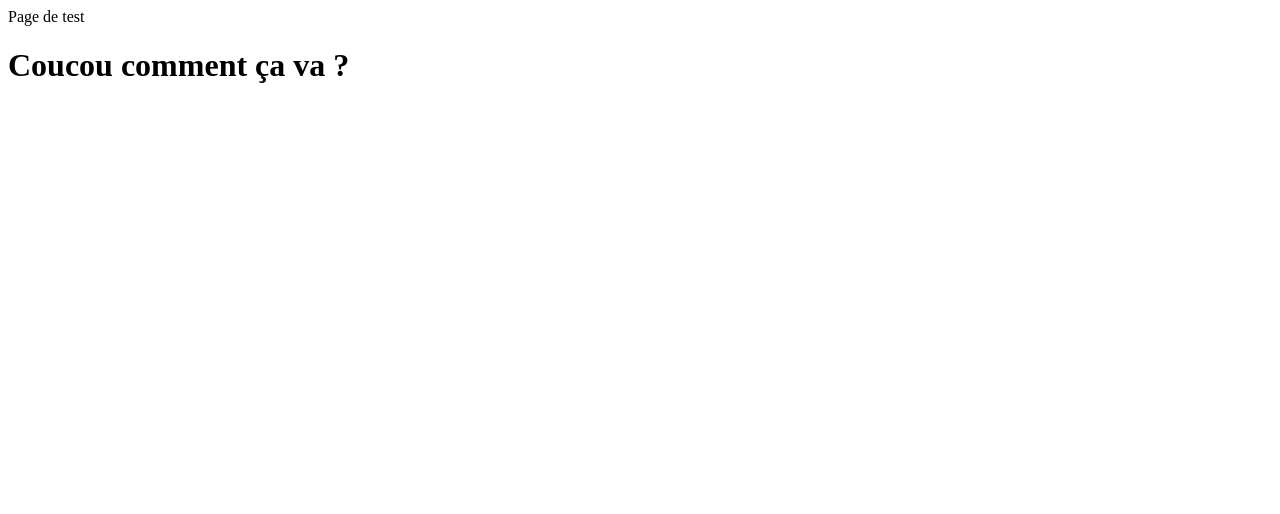
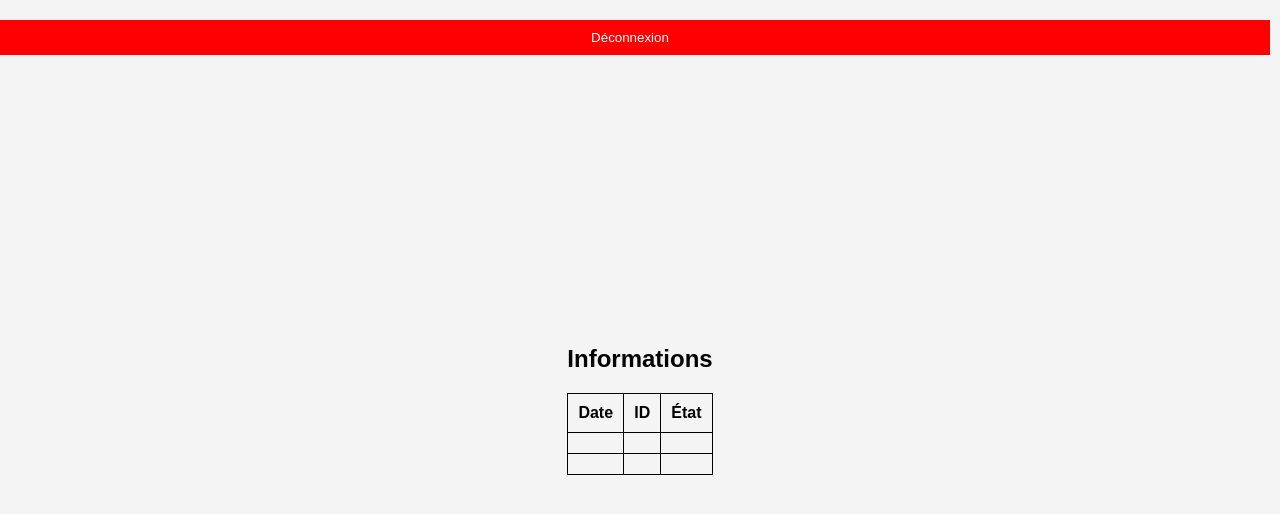
Before and after one commit to justin08120/Pojet_Final, a plain HTML site: page index.html in a window 1280 px wide. Drawn offline with Linux system fonts and the light colour scheme.

Commit message:
création de connexion et inscription, mains modifier, index modifier

```diff
--- a/index.html
+++ b/index.html
@@ -2,13 +2,42 @@
   <html lang="fr">
   <head>
       <meta charset="UTF-8">
-    <meta name="viewport" content="width=device-width, initial-scale=1.0"
-    <title>Page de test</title>
-    <link rel="stylesheet" href="../main.css"
+      <meta name="viewport" content="width=device-width, initial-scale=1.0">
+      <title>Tableau de bord</title>
+      <link rel="stylesheet" href="main.css">
   </head>
-
   <body>
-    <h1>Coucou comment ça va ?</h1>
+      <header>
+          <button class="logout" onclick="logout()">Déconnexion</button>
+      </header>
+      <div class="table-container">
+          <h2>Informations</h2>
+          <table>
+              <thead>
+                  <tr>
+                      <th>Date</th>
+                      <th>ID</th>
+                      <th>État</th>
+                  </tr>
+              </thead>
+              <tbody>
+                  <tr>
+                      <td></td>
+                      <td></td>
+                      <td></td>
+                  </tr>
+                  <tr>
+                      <td></td>
+                      <td></td>
+                      <td></td>
+                  </tr>
+              </tbody>
+          </table>
+      </div>
+      <script>
+          function logout() {
+              window.location.href = 'index.html';
+          }
+      </script>
   </body>
-
   </html>
--- a/main.css
+++ b/main.css
@@ -0,0 +1,55 @@
+body {
+    font-family: Arial, sans-serif;
+    margin: 0;
+    padding: 0;
+    display: flex;
+    justify-content: center;
+    align-items: center;
+    height: 100vh;
+    background-color: #f4f4f4;
+}
+
+.login-container {
+    background: white;
+    padding: 20px;
+    box-shadow: 0px 0px 10px rgba(0, 0, 0, 0.1);
+    border-radius: 5px;
+    text-align: center;
+}
+
+input, button {
+    display: block;
+    width: 100%;
+    margin: 10px 0;
+    padding: 10px;
+}
+
+.table-container {
+    text-align: center;
+}
+
+table {
+    width: 100%;
+    border-collapse: collapse;
+    margin-top: 20px;
+}
+
+table, th, td {
+    border: 1px solid black;
+}
+
+th, td {
+    padding: 10px;
+    text-align: center;
+}
+
+.logout {
+    position: absolute;
+    top: 10px;
+    right: 10px;
+    padding: 10px;
+    background: red;
+    color: white;
+    border: none;
+    cursor: pointer;
+}
```
Also changed, not shown: connexion.html (added, +24 -0 lines), inscription.html (added), 1 other file. Lines whose indentation alone changed are shown as unchanged.
